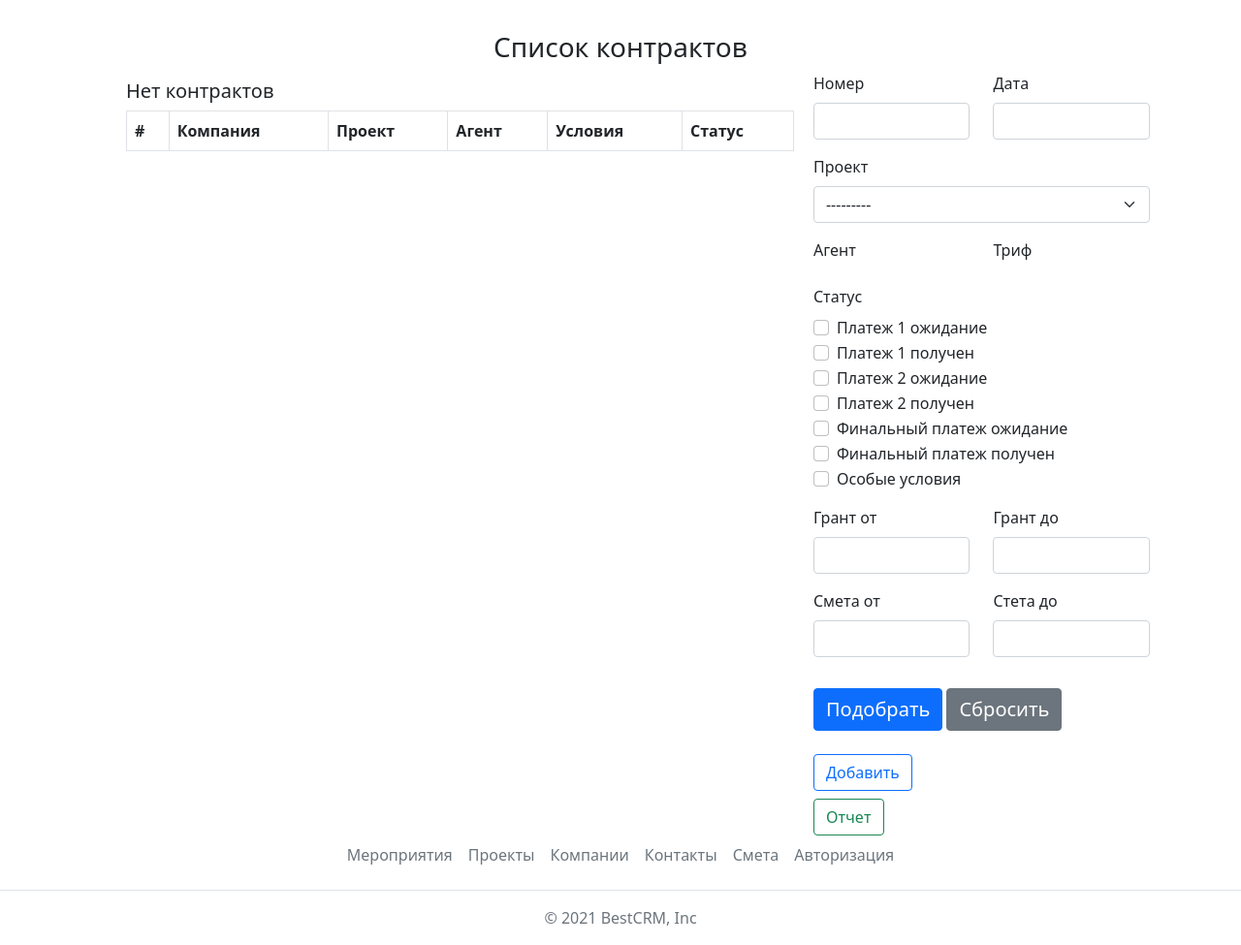
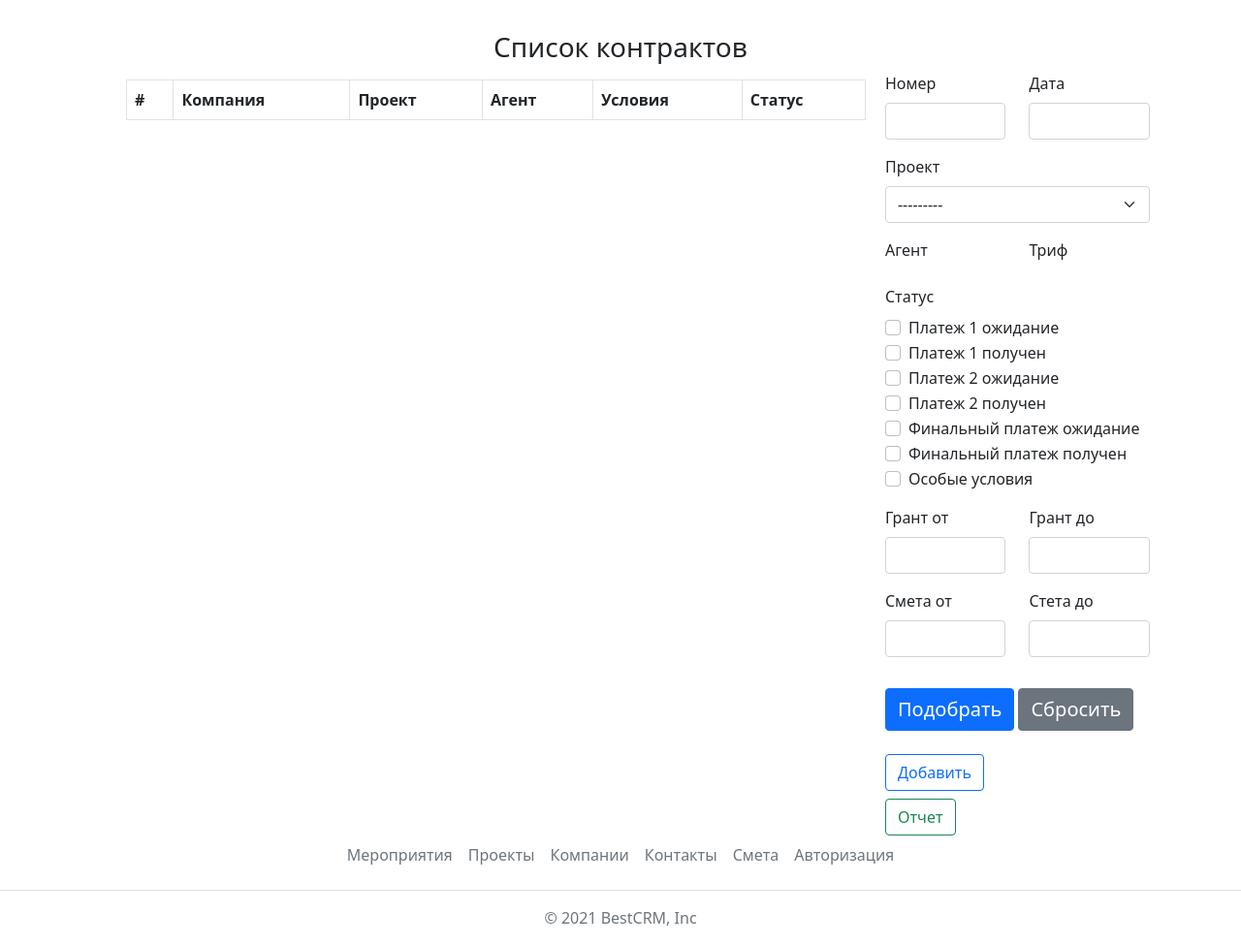
Before and after one commit to Rven721/my_crm, a Django app: page /contracts/ in a window 1280 px wide. Shown: the part 84-1059 px from the top of the page at 97% size. Run offline with Django 3.2, Linux system fonts and the light colour scheme; data comes from the database, SQL or seed files in the repository; data that the repository does not hold is empty; some libraries are stand-ins or nearby versions.

Commit message:
contract_list layout update

```diff
--- a/cont/templates/cont/contract_list.html
+++ b/cont/templates/cont/contract_list.html
@@ -29,13 +29,11 @@
               <td><a class="text-decoration-none text-black" href="?terms={{contract.terms.id}}">{{contract.terms.name}}</a></td>
               <td><a class="text-decoration-none text-black" href="?status={{contract.payment_status}}">{{contract.get_payment_status_display}}</a></td>
             </tr>
-          {% empty %}
-          <h5>Нет контрактов</h5>
           {% endfor %}
         </tbody>
       </table>
     </div>
-    <div class="d-flex flex-column">
+    <div class="d-none d-lg-flex flex-column" style="width:35%;">
         {% crispy search_form %}
       <a class="btn btn-outline-primary align-self-start mt-2" href="{% url 'contract_add' %}">Добавить</a>
       <button type="button" class="btn btn-outline-success align-self-start mt-2" data-bs-toggle="modal" data-bs-target="#reportForm">Отчет</button>
```
